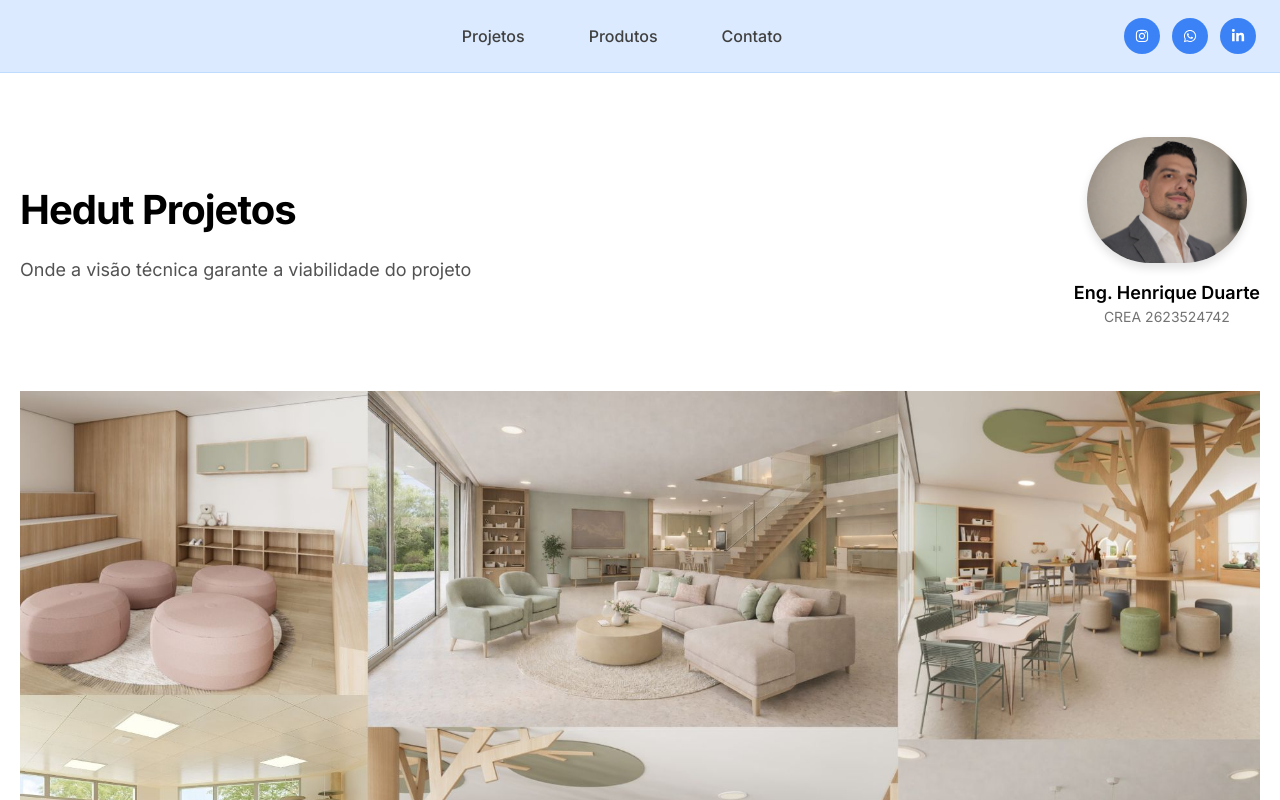
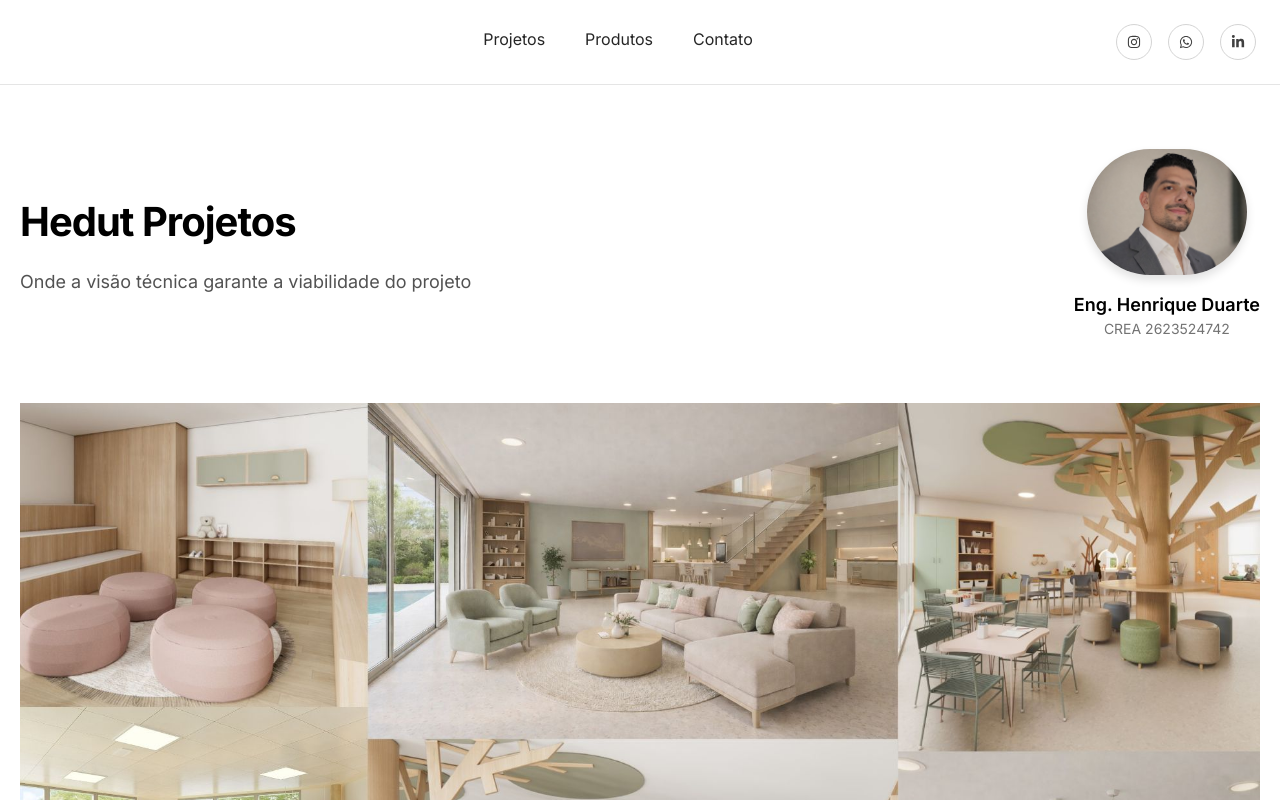
Before and after one commit to rickfelipe20-lgtm/Hedut, a Next.js app: page / in a window 1280 px wide. Shown: the top 800 px of the page. Built offline with nearby package versions, Linux system fonts and the light colour scheme.

Commit message:
Update header.tsx

```diff
--- a/src/app/_components/header.tsx
+++ b/src/app/_components/header.tsx
@@ -8,21 +8,21 @@ const Header = () => {
   const pathname = usePathname();
 
   const linkStyle = (path: string) =>
-    `px-4 py-2 rounded-md transition-all duration-300 ${
+    `pb-1 border-b-2 transition-all duration-200 ${
       pathname === path
-        ? "bg-blue-600 text-white"
-        : "text-neutral-700 hover:bg-blue-500 hover:text-white"
+        ? "border-black font-semibold"
+        : "border-transparent hover:border-neutral-400"
     }`;
 
   return (
-    <header className="w-full bg-blue-100 border-b border-blue-200">
-      <div className="max-w-7xl mx-auto px-6 py-4 flex items-center justify-between">
+    <header className="w-full bg-white border-b border-neutral-200">
+      <div className="max-w-7xl mx-auto px-6 py-6 flex items-center justify-between">
 
-        {/* Espaço vazio à esquerda (para equilibrar layout) */}
+        {/* Espaço invisível à esquerda para centralizar menu */}
         <div className="w-24" />
 
-        {/* Menu CENTRALIZADO */}
-        <nav className="flex gap-8 text-base font-medium">
+        {/* Menu CENTRAL */}
+        <nav className="flex gap-10 text-base text-neutral-800">
           <Link href="/projetos" className={linkStyle("/projetos")}>
             Projetos
           </Link>
@@ -36,25 +36,25 @@ const Header = () => {
           </Link>
         </nav>
 
-        {/* Redes Sociais */}
-        <div className="flex gap-3">
+        {/* Ícones sociais */}
+        <div className="flex gap-4">
           <a
             href="#"
-            className="w-9 h-9 flex items-center justify-center rounded-full bg-blue-500 text-white hover:bg-blue-700 transition"
+            className="w-9 h-9 flex items-center justify-center rounded-full border border-neutral-300 text-neutral-700 hover:bg-neutral-100 transition"
           >
             <FaInstagram size={14} />
           </a>
 
           <a
             href="#"
-            className="w-9 h-9 flex items-center justify-center rounded-full bg-blue-500 text-white hover:bg-blue-700 transition"
+            className="w-9 h-9 flex items-center justify-center rounded-full border border-neutral-300 text-neutral-700 hover:bg-neutral-100 transition"
           >
             <FaWhatsapp size={14} />
           </a>
 
           <a
             href="#"
-            className="w-9 h-9 flex items-center justify-center rounded-full bg-blue-500 text-white hover:bg-blue-700 transition"
+            className="w-9 h-9 flex items-center justify-center rounded-full border border-neutral-300 text-neutral-700 hover:bg-neutral-100 transition"
           >
             <FaLinkedinIn size={14} />
           </a>
```
